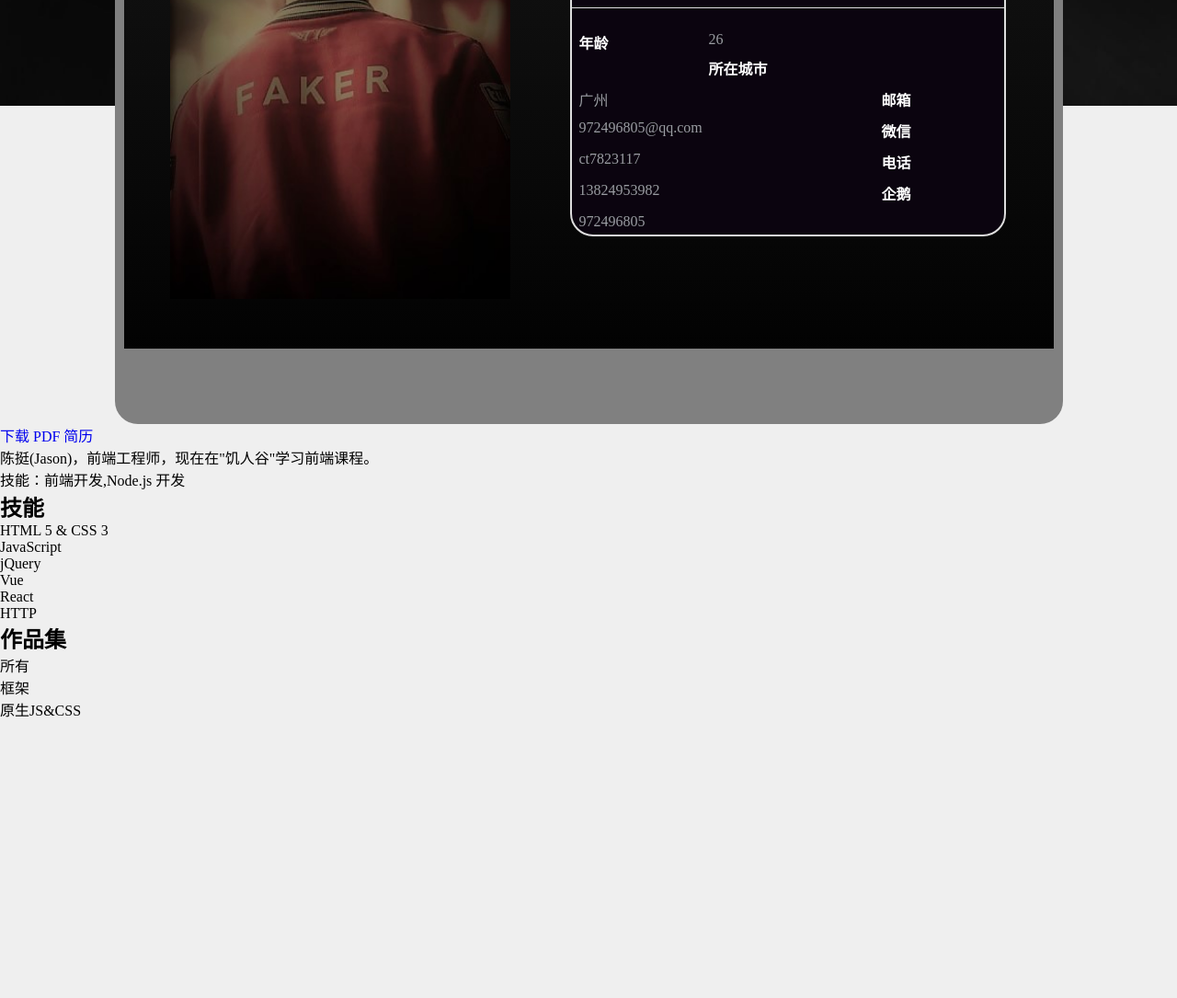
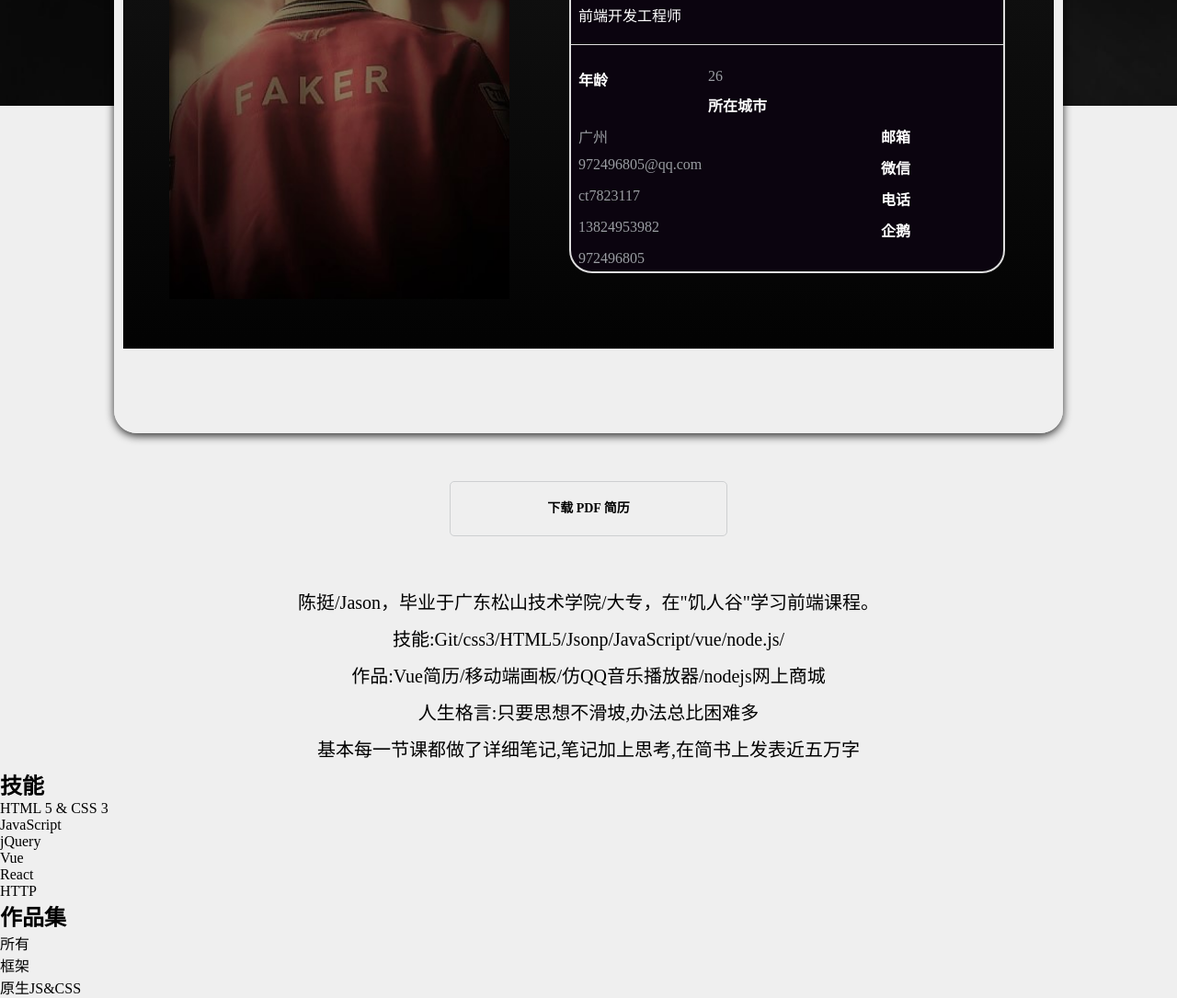
Before and after one commit to joker731/CV, a plain HTML site: page index.html in a window 1280 px wide. Shown: the part 694-1779 px from the top of the page at 92% size. Before the commit the page ends 1477 px from the top, so only its background shows below. Drawn offline with Linux system fonts and the light colour scheme.

Commit message:
更新了

```diff
--- a/b.css
+++ b/b.css
@@ -24,6 +24,11 @@ body{
 
 
 
+
+
+  body > main {
+  margin-top: -350px;
+}
   .topNavBar {
   }
   .topNavBar .logo {
@@ -77,27 +82,23 @@ body{
 
   }
   .banner .mask{
-    height: 1200px;
+    height: 800px;
     background-color: rgba(0,0,0,0.001);
   }
   .topNavBar-inner{
     padding: 16px;
   }
   .userCard{
-    border:10px solid gray;
+    border:10px solid  #EFEFEF;
+    box-shadow: 0px 3px 10px 0px rgba(0,0,0,0.8);
     border-radius:25px;
-    margin-top: -350px;
-    max-width: 1011px;
+    max-width: 1012px;
     margin-left: auto;
     margin-right: auto;
-    background: -webkit-linear-gradient(rgb(43, 41, 41),black); /* Safari 5.1 - 6.0 */
-    background: -o-linear-gradient(rgb(29, 28, 28), black); /* Opera 11.1 - 12.0 */
-    background: -moz-linear-gradient(rgb(22, 22, 22), black); /* Firefox 3.6 - 15 */
-    background: linear-gradient(rgb(22, 22, 22), black); /* 标准的语法（必须放在最后） */
+    background: linear-gradient(rgb(22, 22, 22), black);
     color:white
+  }
 
-
-  }
   .userCard .welcome{
 
     position: relative;
@@ -126,6 +127,7 @@ body{
 
   }
   .userCard .text{
+    margin-top:40px;
     float: left;
     margin-left: 65px;
     width: 470px;
@@ -160,15 +162,15 @@ body{
 
 
   .userCard > footer.media{
-    background:gray;
+    background: #EFEFEF;
     text-align: center;
   }
   .userCard > footer.media > a{
     display: inline-block;
-    width: 40px;
+    width: 50px;
     line-height: 30px;
     border-radius: 50%;
-    padding: 5px 0;
+    padding: 10px 0;
     margin: 16px ;
   }
   .userCard > footer.media > a:hover{
@@ -180,3 +182,36 @@ body{
     fill: white;
     vertical-align: top;
   }
+  .downloadResume-wrapper{
+    text-align: center;
+  }
+  .downloadResume{
+
+    font-size: 14px;
+    line-height: 16px;
+    padding:21px 105px;
+    display: inline-block;
+    border: 1px solid #CDCFD1;
+    border-radius: 5px;
+    background: #EFEFEF;
+    font-weight: bold;
+    margin:52px 0;
+    transition:box-shadow 0.5s;
+    color: black;
+
+
+
+  }
+  .downloadResume:hover{
+    box-shadow: 0px 4px 13px 0px rgba(0,0,0,0.5);
+  }
+  .selfIntroduction{
+    max-width: 1012px;
+    margin-left: auto;
+    margin-right: auto;
+    text-align: center;
+    font-family:KaiTi;
+    line-height: 2;
+    font-size: 20px;
+
+  }
--- a/index.html
+++ b/index.html
@@ -20,7 +20,7 @@
     <div class="topNavBar clearfix">
       <div class="topNavBar-inner">
         <a class="logo" href="#" alt="logo" style="float: left; ">
-          <span class="rs">Ekko</span><span class="card">card</span>
+          <span class="rs">Jason</span><span class="card">card</span>
         </a>
         <nav style="float: right;">
           <ul class="clearfix">
@@ -80,7 +80,7 @@
                 <use xlink:href="#icon-book1"></use>
             </svg>
           </a>
-          <a href="#">
+          <a href="//www.jianshu.com/u/d8e8093b0698" target="_blank">
             <svg class="icon" aria-hidden="true">
                 <use xlink:href="#icon-jianshu"></use>
             </svg>
@@ -102,12 +102,16 @@
           </a>
         </footer>
       </div>
+      <p class="downloadResume-wrapper">
+          <a class="downloadResume" href="./resume.pdf" target="_blank" download >下载 PDF 简历</a>
+      </p>
 
-      <a class="button" href="#">下载 PDF 简历</a>
-
-      <p>
-        陈挺(Jason)，前端工程师，现在在"饥人谷"学习前端课程。<br>
-        技能：前端开发,Node.js 开发
+      <p class="selfIntroduction">
+        陈挺/Jason，毕业于广东松山技术学院/大专，在"饥人谷"学习前端课程。<br>
+        技能:Git/css3/HTML5/Jsonp/JavaScript/vue/node.js/<br>
+        作品:Vue简历/移动端画板/仿QQ音乐播放器/nodejs网上商城<br>
+        人生格言:只要思想不滑坡,办法总比困难多<br>
+        基本每一节课都做了详细笔记,笔记加上思考,在简书上发表近五万字<br>
       </p>
 
     </main>
```
